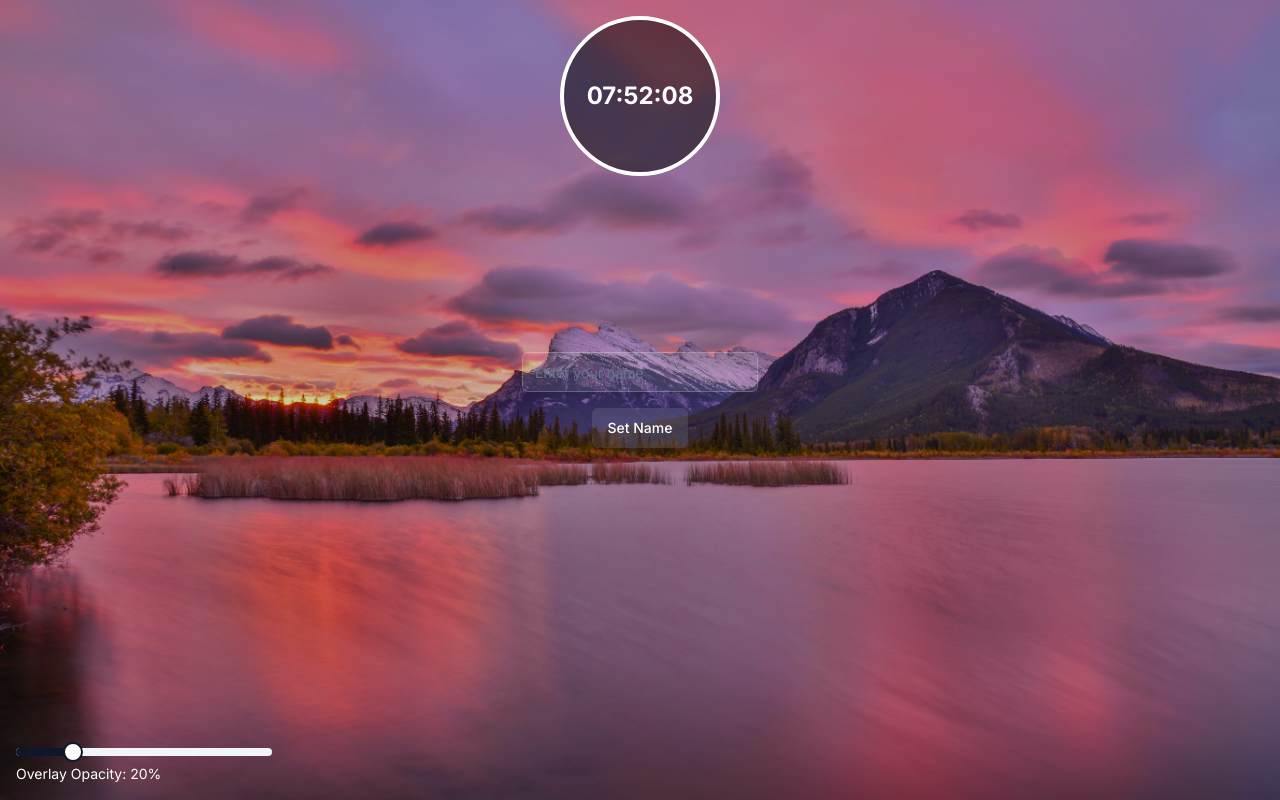
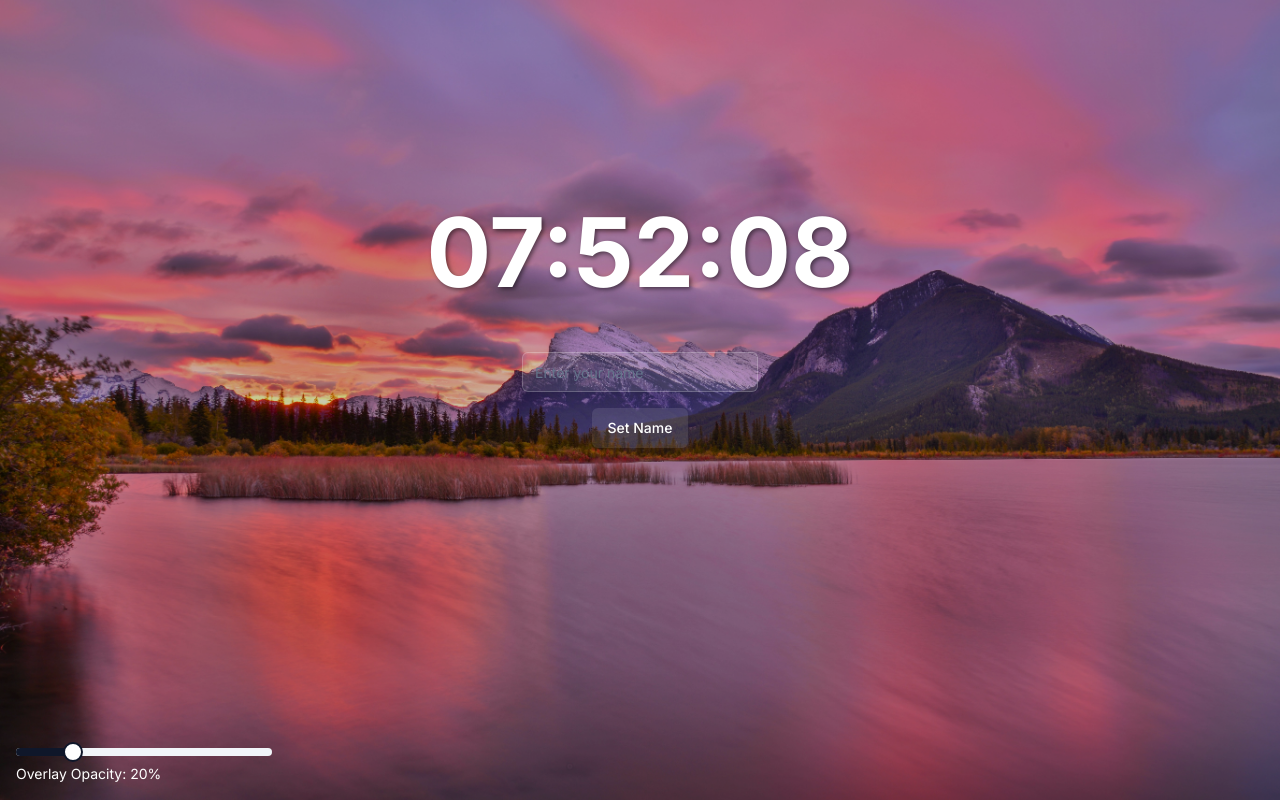
Before and after one commit to Song0753/TodoNew, a Next.js app: page / in a window 1280 px wide. Built offline with nearby package versions, Linux system fonts and the light colour scheme.

Commit message:
시계 디자인  수정

```diff
--- a/src/app/Background.tsx
+++ b/src/app/Background.tsx
@@ -34,11 +34,11 @@ const Background = ({ children }: { children: React.ReactNode }) => {
         className="absolute inset-0 bg-black"
         style={{ opacity: overlayOpacity }}
       />
-      <div className="absolute top-4 left-1/2 transform -translate-x-1/2 z-20">
+      <div className="absolute top-[20%] left-1/2 transform -translate-x-1/2 z-10">
         <Clock />
       </div>
-      <div className="z-10 text-white text-center">{children}</div>
-      <div className="absolute bottom-4 left-4 w-64 z-20">
+      <div className="z-20 text-white text-center">{children}</div>
+      <div className="absolute bottom-4 left-4 w-64 z-30">
         <Slider
           value={[overlayOpacity]}
           min={0}
--- /dev/null
+++ b/src/app/Clock.module.css
@@ -0,0 +1,13 @@
+.clockContainer {
+  display: flex;
+  justify-content: center;
+  align-items: center;
+  padding: 20px;
+}
+
+.clockTime {
+  font-size: 6rem;
+  font-weight: bold;
+  color: white;
+  text-shadow: 2px 2px 4px rgba(0, 0, 0, 0.5);
+}
--- a/src/app/Clock.tsx
+++ b/src/app/Clock.tsx
@@ -1,6 +1,7 @@
 "use client";
 
 import React, { useState, useEffect } from "react";
+import styles from "./Clock.module.css";
 
 const Clock = () => {
   const [time, setTime] = useState<Date | null>(null);
@@ -25,8 +26,8 @@ const Clock = () => {
   };
 
   return (
-    <div className="w-40 h-40 rounded-full border-4 border-white flex items-center justify-center bg-black bg-opacity-50">
-      <div className="text-2xl font-bold text-white">{formatTime(time)}</div>
+    <div className={styles.clockContainer}>
+      <div className={styles.clockTime}>{formatTime(time)}</div>
     </div>
   );
 };
--- a/src/app/TodoList.module.css
+++ b/src/app/TodoList.module.css
@@ -4,8 +4,8 @@
   display: flex;
   align-items: center;
   justify-content: center;
-  background-color: rgba(0, 0, 0, 0.5);
-  z-index: 50;
+  background-color: rgba(0, 0, 0, 0.75); /* Darker background */
+  z-index: 50; /* Increased z-index to be above everything */
 }
 
 .todoListCard {
@@ -13,7 +13,10 @@
   color: white;
   border-radius: 0.5rem;
   padding: 1.5rem;
-  width: 24rem;
+  width: 90%; /* Increased width */
+  max-width: 500px; /* Maximum width */
+  height: 80vh; /* Fixed height */
+  overflow-y: auto; /* Add scrollbar if content exceeds height */
   box-shadow: 0 4px 6px rgba(0, 0, 0, 0.1);
 }
 
```
